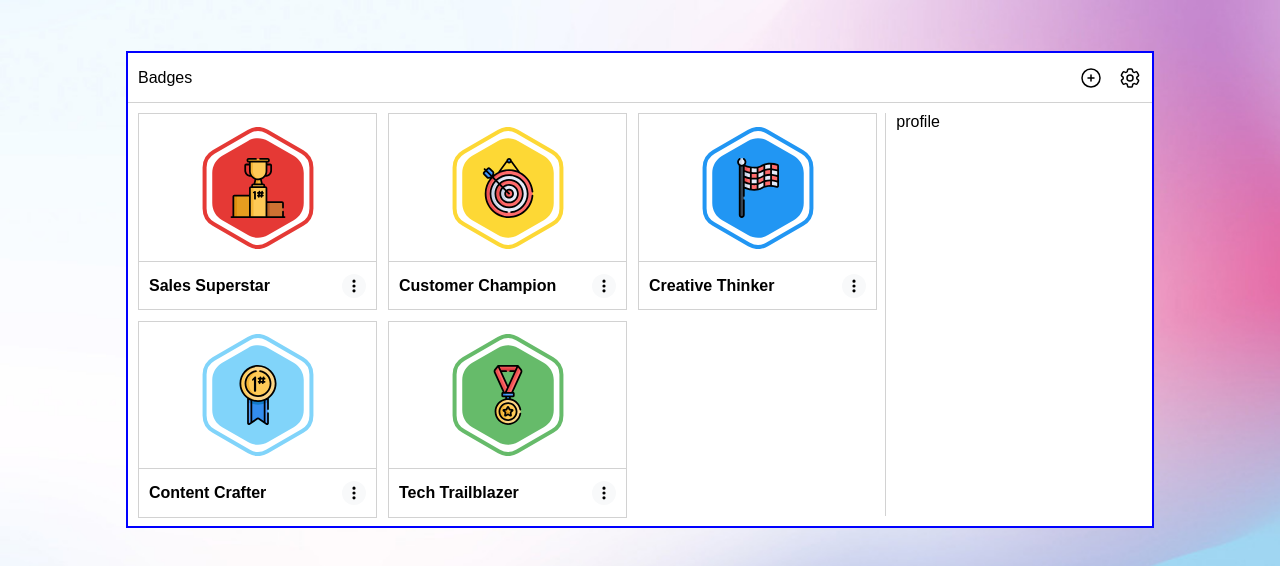
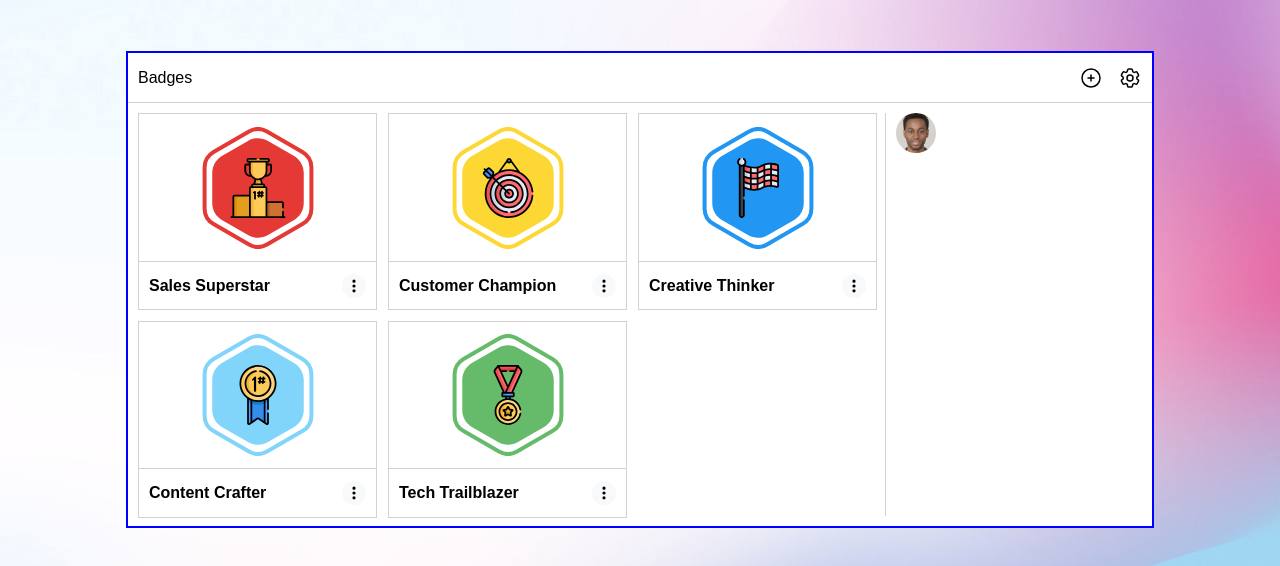
Before and after one commit to leoarthurwall/claromentis-ui, a React (Create React App) app: page / in a window 1280 px wide. Shown: the top 566 px of the page. Built offline with nearby package versions, Linux system fonts and the light colour scheme.

Commit message:
created a user component and imported the profile png into the component as a prop

```diff
--- a/src/Components/Main/ProfileSection/ProfileSection.js
+++ b/src/Components/Main/ProfileSection/ProfileSection.js
@@ -1,5 +1,6 @@
 import React from 'react'
 import styled from 'styled-components'
+import User from './User/User';
 
 const ProfileContainer = styled.section`
   height: auto;
@@ -11,7 +12,9 @@ const ProfileContainer = styled.section`
 
 const ProfileSection = () => {
   return (
-    <ProfileContainer>profile</ProfileContainer>
+    <ProfileContainer>
+    <User avatar={"assets/profile.png"}/>
+    </ProfileContainer>
 
   )
 }
--- /dev/null
+++ b/src/Components/Main/ProfileSection/User/User.js
@@ -0,0 +1,22 @@
+import React from "react";
+import styled from "styled-components";
+
+const Container = styled.section`
+  width: 100%;
+  height: auto;
+`;
+const UserImage = styled.img`
+  height: 40px;
+  width: 40px;
+  border-radius: 50%;
+`;
+
+const User = ({avatar}) => {
+  return (
+    <Container>
+      <UserImage src={avatar}></UserImage>
+    </Container>
+  );
+};
+
+export default User;
```
